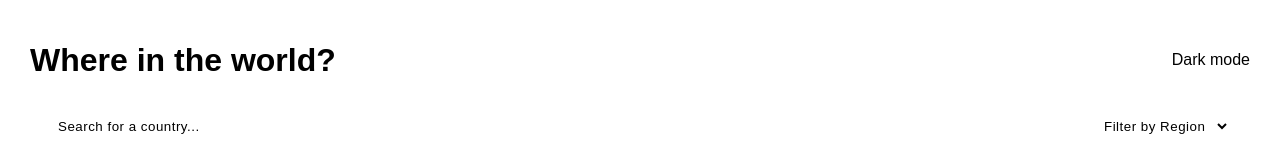
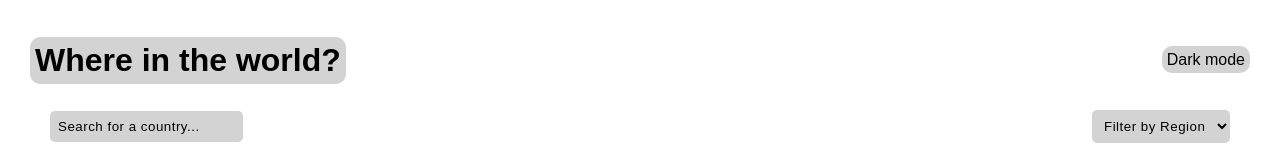
Before and after one commit to NicuV23/countries, a React (Create React App) app: page / in a window 1280 px wide. Shown: the top 160 px of the page. Built offline with nearby package versions, Linux system fonts and the light colour scheme; no server answers.

Commit message:
style modify

```diff
--- a/src/Components/Header.tsx
+++ b/src/Components/Header.tsx
@@ -13,7 +13,7 @@ const Header: React.FC = () => {
       <Style darkMode={darkMode} />
       <header className={`header ${darkMode ? "dark" : "light"}`}>
         <div>
-          <h1>Where in the world?</h1>
+          <h1 className="title">Where in the world?</h1>
         </div>
 
         <div>
--- a/src/Components/Style.tsx
+++ b/src/Components/Style.tsx
@@ -8,13 +8,13 @@ const Style: React.FC<StyleProps> = ({ darkMode }) => {
   return (
     <style>{`
       body {
-        background-color: ${darkMode ? "#2b3945" : "#fff"};
+        background-color: ${darkMode ? "#0a1011" : "#fff"};
         color: ${darkMode ? "#fff" : "#000"};
-        transition: background-color 0.3s, color 0.3s;
+        transition: background-color 0.7s, color 0.7s;
       }
 
       input {
-        background-color: ${darkMode ? "#2b3945" : "#fff"};
+        background-color: ${darkMode ? "rgba(15, 21, 26, 0.9)" : "lightgray"};
         color: ${darkMode ? "#fff" : "#000"};
         caret-color: ${darkMode ? "#fff" : "#000"};
       }
@@ -24,24 +24,31 @@ const Style: React.FC<StyleProps> = ({ darkMode }) => {
       }
 
       select {
-        background-color: ${darkMode ? "#2b3945" : "#fff"};
         color: ${darkMode ? "#fff" : "#000"};
+        background-color: ${darkMode ? "rgba(15, 21, 26, 0.9)" : "lightgray"}
       }
 
       select option {
-        background-color: ${darkMode ? "#2b3945" : "#fff"};
         color: ${darkMode ? "#fff" : "#000"};
+        background-color: ${darkMode ? "rgba(15, 21, 26, 0.9)" : "lightgray"}
       }
 
       .piece {
-        background-color: ${darkMode ? "#2b3743" : "lightgray"};
-        color: ${darkMode ? "#fff" : "#000"};
+       color: ${darkMode ? "#fff" : "#000"};
+        background-color: ${darkMode ? "rgba(15, 21, 26, 0.9)" : "lightgray"}
       }
 
       .toggle-mode {
         cursor: pointer;
         color: ${darkMode ? "#fff" : "#000"};
+        background-color: ${darkMode ? "rgba(15, 21, 26, 0.9)" : "lightgray"}
       }
+
+      .title{
+        color: ${darkMode ? "#fff" : "#000"};
+        background-color: ${darkMode ? "rgba(15, 21, 26, 0.9)" : "lightgray"}
+      }
+
     `}</style>
   );
 };
--- a/src/index.css
+++ b/src/index.css
@@ -95,3 +95,13 @@ select {
   outline: none;
   color: white;
 }
+
+.toggle-mode {
+  padding: 5px;
+  border-radius: 10px;
+}
+
+.title {
+  padding: 5px;
+  border-radius: 10px;
+}
```
